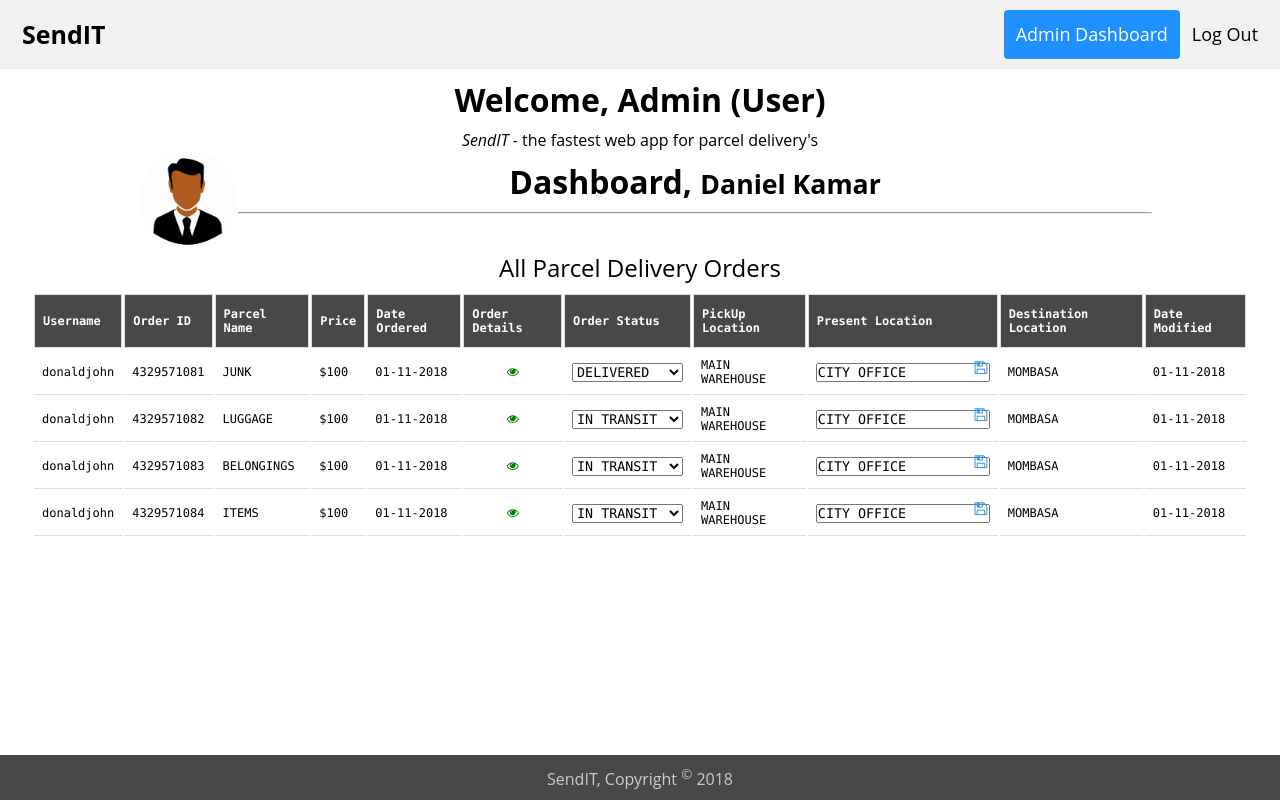
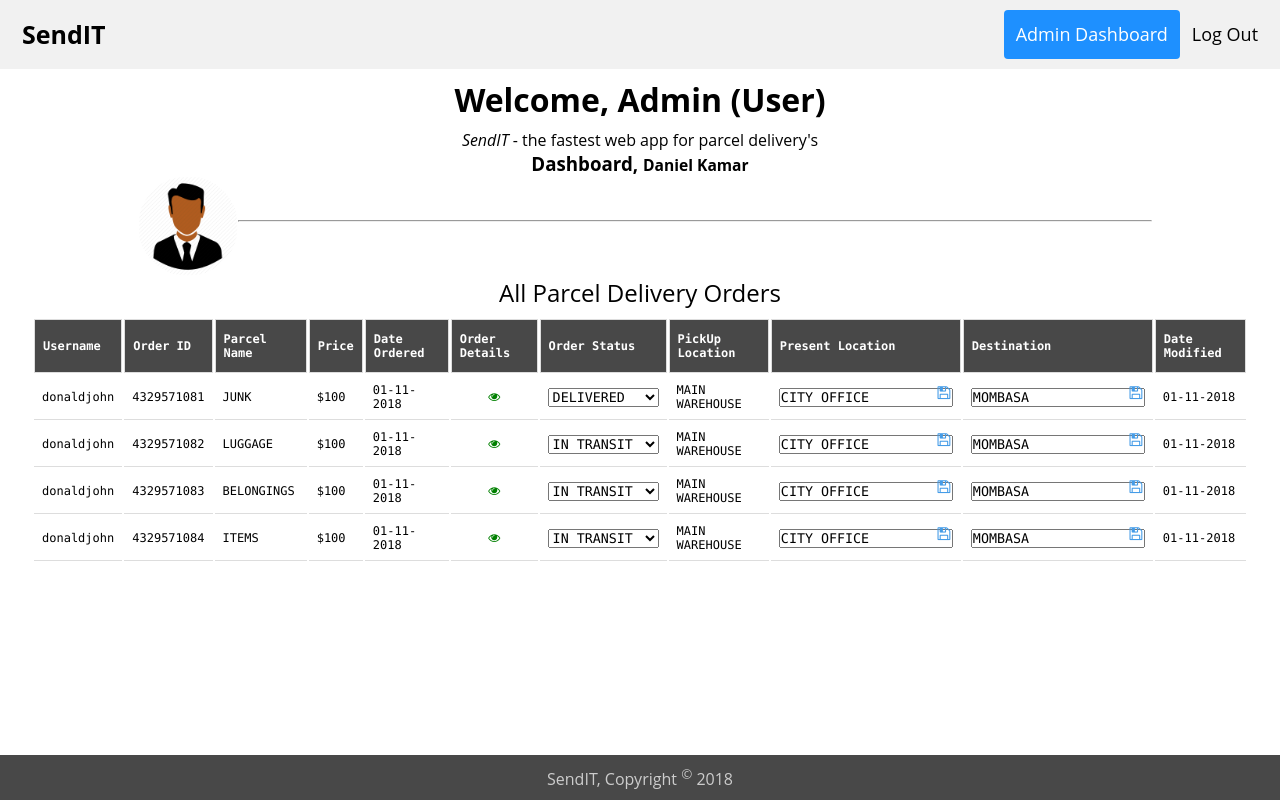
Before and after one commit to koitoror/SendIT, a plain HTML site: page UI/dashboard.html in a window 1280 px wide. Drawn offline with Linux system fonts and the light colour scheme.

Commit message:
[Feature #161907301] Delink dashboards and  enable destination edit

```diff
--- a/UI/dashboard.html
+++ b/UI/dashboard.html
@@ -28,24 +28,21 @@
         </div>
     </div>
 
-    <div>
 
+    <section id="dashboard">
         <h2>Welcome, Admin (User)</h2>
         <p><em>SendIT</em> - the fastest web app for parcel delivery's</p>
+        <h3>Dashboard, <small>Daniel Kamar</small></h3>
+        <div class="container">
 
-    </div>
-
-    <section id="dashboard">
-        <div class="container">
             <div id="avatar">
                 <img src="static/images/admin.png" alt="Image">
             </div>
-            <h2>Dashboard, <small>Daniel Kamar</small></h2>
+            <br><br>
             <hr>
 
+        </div>
 
-
-        </div>
     </section>
 
     <section>
@@ -67,7 +64,7 @@
                             <!-- <th>Cancel Order</th> -->
                             <th>PickUp Location</th>
                             <th>Present Location</th>
-                            <th>Destination Location</th>
+                            <th>Destination</th>
                             <th>Date Modified</th>
 
                         </tr>
@@ -78,7 +75,7 @@
                             <td>JUNK</td>
                             <td>$100</td>
                             <td>01-11-2018</td>
-                            <td class="text-center"><a href="profile.html"><i class="fa fa-eye"></i></a></td>
+                            <td class="text-center"><a href="#"><i class="fa fa-eye"></i></a></td>
                             <td>
                             <select id="news2">
                                 <!-- <option selected value="ClickHere"></option> -->
@@ -88,10 +85,10 @@
                                 <option value="4">    CANCELED     </option>
                             </select>
                             </td>
-                            <!-- <td><a href="profile.html"><i class="fa fa-close"></i></a></td>     -->
+                            <!-- <td><a href="#"><i class="fa fa-close"></i></a></td>     -->
                             <td>MAIN WAREHOUSE</td>
                             <td class="input-wrapper"><input type="text" name="Present" value="CITY OFFICE"></td>
-                            <td>MOMBASA</td>
+                            <td class="input-wrapper"><input type="text" name="Destination" value="MOMBASA"></td>
                             <td>01-11-2018</td>
 
                         </tr>
@@ -102,7 +99,7 @@
                             <td>LUGGAGE</td>
                             <td>$100</td>
                             <td>01-11-2018</td>
-                            <td class="text-center"><a href="profile.html"><i class="fa fa-eye"></i></a></td>
+                            <td class="text-center"><a href="#"><i class="fa fa-eye"></i></a></td>
                             <td>
                             <select id="news2">
                                 <!-- <option selected value="ClickHere"></option> -->
@@ -112,10 +109,10 @@
                                 <option value="4">    CANCELED     </option>
                             </select>
                             </td>
-                            <!-- <td><a href="profile.html"><i class="fa fa-close"></i></a></td>         -->
+                            <!-- <td><a href="#"><i class="fa fa-close"></i></a></td>         -->
                             <td>MAIN WAREHOUSE</td>
                             <td class="input-wrapper"><input type="text" name="Present" value="CITY OFFICE"></td>
-                            <td>MOMBASA</td>
+                            <td class="input-wrapper"><input type="text" name="Destination" value="MOMBASA"></td>
                             <td>01-11-2018</td>
 
                         </tr>
@@ -126,7 +123,7 @@
                             <td>BELONGINGS</td>
                             <td>$100</td>
                             <td>01-11-2018</td>
-                            <td class="text-center"><a href="profile.html"><i class="fa fa-eye"></i></a></td>
+                            <td class="text-center"><a href="#"><i class="fa fa-eye"></i></a></td>
                             <td>
                             <select id="news2">
                                 <!-- <option selected value="ClickHere"></option> -->
@@ -136,10 +133,10 @@
                                 <option value="4">    CANCELED     </option>
                             </select>
                             </td>
-                            <!-- <td><a href="profile.html"><i class="fa fa-close"></i></a></td>         -->
+                            <!-- <td><a href="#"><i class="fa fa-close"></i></a></td>         -->
                             <td>MAIN WAREHOUSE</td>
                             <td class="input-wrapper"><input type="text" name="Present" value="CITY OFFICE"></td>
-                            <td>MOMBASA</td>
+                            <td class="input-wrapper"><input type="text" name="Destination" value="MOMBASA"></td>
                             <td>01-11-2018</td>
 
                         </tr>
@@ -150,7 +147,7 @@
                             <td>ITEMS</td>
                             <td>$100</td>
                             <td>01-11-2018</td>
-                            <td class="text-center"><a href="profile.html"><i class="fa fa-eye"></i></a></td>
+                            <td class="text-center"><a href="#"><i class="fa fa-eye"></i></a></td>
                             <td>
                             <select id="news2">
                                 <!-- <option selected value="ClickHere"></option> -->
@@ -160,10 +157,10 @@
                                 <option value="4">    CANCELED     </option>
                             </select>
                             </td>
-                            <!-- <td><a href="profile.html"><i class="fa fa-close"></i></a></td>         -->
+                            <!-- <td><a href="#"><i class="fa fa-close"></i></a></td>         -->
                             <td>MAIN WAREHOUSE</td>
                             <td class="input-wrapper"><input type="text" name="Present" value="CITY OFFICE"></td>
-                            <td>MOMBASA</td>
+                            <td class="input-wrapper"><input type="text" name="Destination" value="MOMBASA"></td>
                             <td>01-11-2018</td>
 
                         </tr>
```
